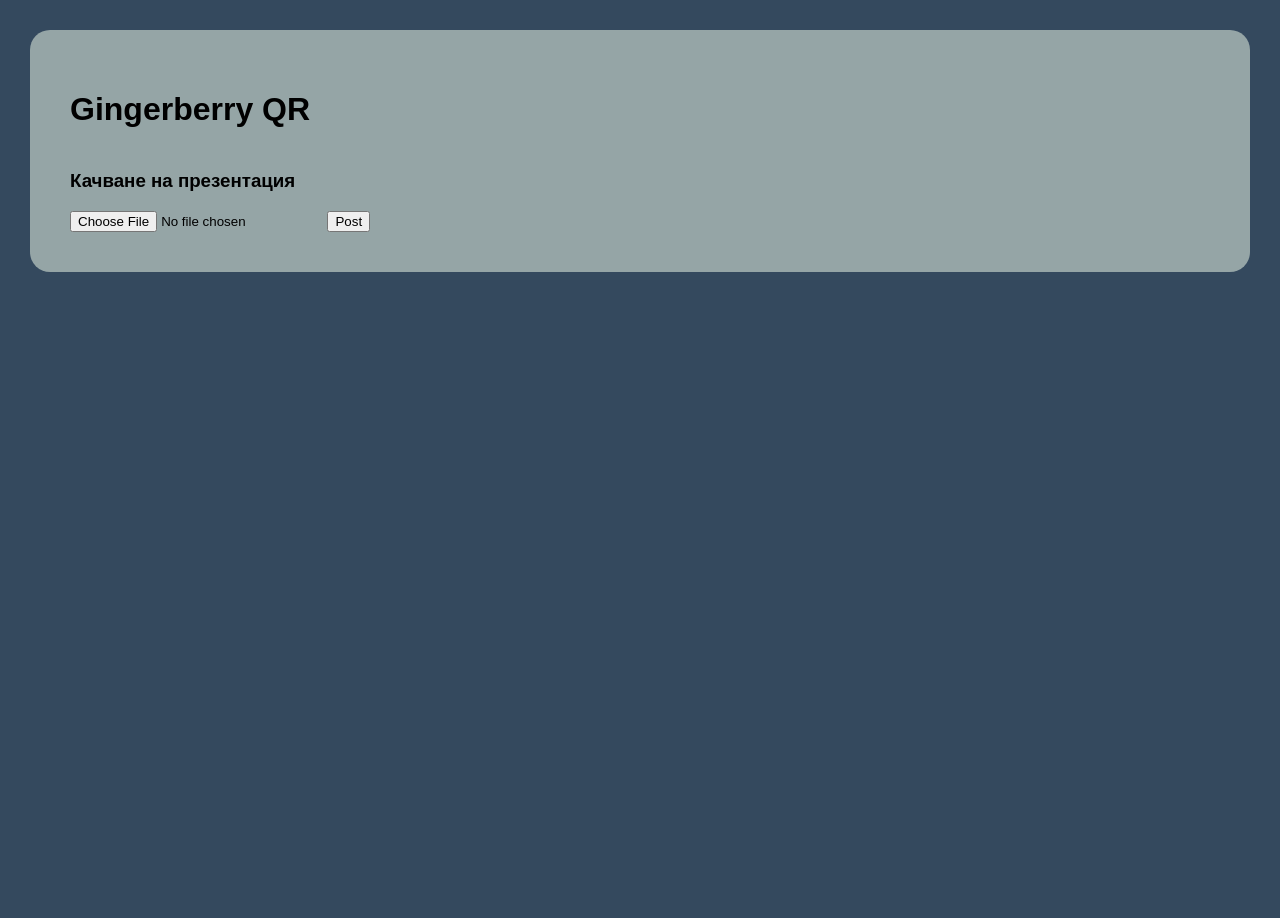
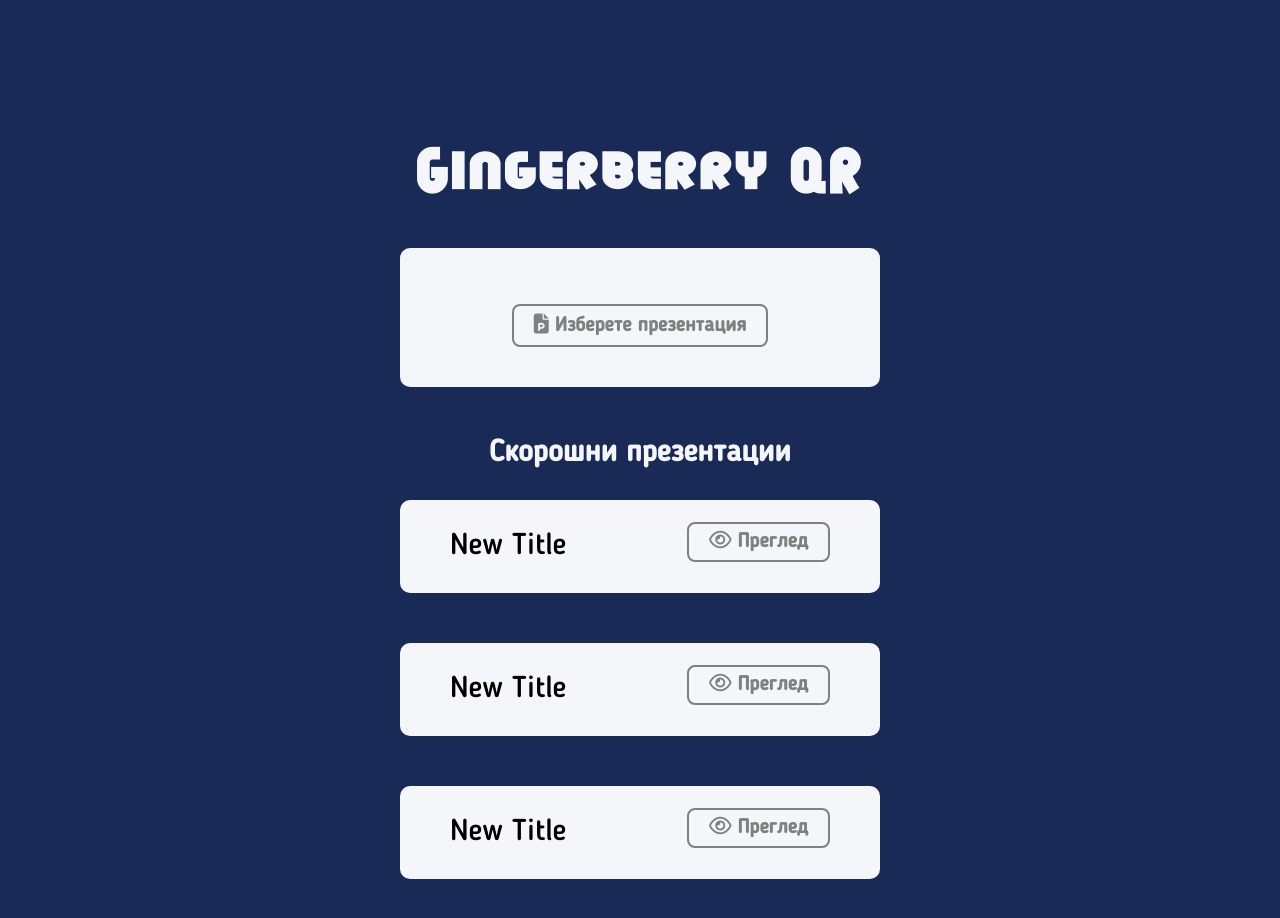
Before and after one commit to gingerberry/ginger-view, a plain HTML site: page index.html in a window 1280 px wide. Before the commit the page ends 800 px from the top, so only its background shows below. Drawn offline with Linux system fonts and the light colour scheme.

Commit message:
Add presentation uploading functionality
Co-authored-by: alfasketer <alfasketer@abv.com>

```diff
--- /dev/null
+++ b/css/style.css
@@ -0,0 +1,139 @@
+@font-face {
+	font-family: fuenFull;
+	src: url(../font/FEUEN___.TTF);
+}
+
+@font-face {
+	font-family: fuenHollow;
+	src: url(../font/FEUEON__.TTF);
+}
+
+@font-face {
+	font-family: bloggerSansMed;
+	src: url(../font/Blogger_Sans-Medium.otf);
+}
+
+body {
+	/*background: linear-gradient(to bottom right, #192a56, #40739e);*/
+	background: #192a56;
+	background-repeat: no-repeat;
+	background-size: cover;
+	margin: 0 auto;
+	height: 100vh;
+	font-family: bloggerSansMed;
+}
+
+.logo {
+	font-family: fuenFull;
+	letter-spacing: 4px;
+}
+
+h1 {
+	font-size: 60px;
+}
+
+h3 {
+	font-size: 30px;
+}
+
+.wrapper {
+	padding: 100px 5%;
+	width: 100%;
+	box-sizing: border-box;
+}
+
+.card {
+	position: relative;
+	margin-bottom: 50px;
+	width: 400px;
+	border-radius: 10px;
+	background-color: #f5f6fa;
+	padding: 20px 40px;
+}
+
+.upload {
+	padding-bottom: 40px;
+}
+
+.card>.presentation-title {
+	font-size: 30px;
+	text-align: left;
+}
+
+.card>.presentation-view {
+	text-align: right;
+}
+
+.card>.col {
+	float: left;
+	width: 50%;
+	padding: 10px;
+	box-sizing: border-box;
+}
+
+.presentation:after {
+	content: "";
+	display: table;
+	clear: both;
+}
+
+.center {
+	position: relative;
+	left: 50%;
+	transform: translateX(-50%);
+}
+
+.text-center {
+	text-align: center;
+}
+
+.white-color {
+	color: #f5f6fa;
+}
+
+.upload-btn-wrapper {
+	position: relative;
+	overflow: hidden;
+	display: inline-block;
+	cursor: pointer !important;
+}
+
+.btn {
+	margin-top: 20px;
+	border: 2px solid gray;
+	color: gray;
+	background-color: #f5f6fa;
+	padding: 8px 20px;
+	border-radius: 8px;
+	font-size: 20px;
+	font-weight: bold;
+	font-family: bloggerSansMed;
+	transition: all 0.2s ease-in-out;
+	cursor: pointer;
+}
+
+#submit-box {
+	margin-top: 40px;
+}
+
+.btn:hover {
+	border: 2px solid #e84118;
+	color: #e84118;
+}
+
+.upload-btn-wrapper:hover .btn {
+	border: 2px solid #e84118;
+	color: #e84118;
+}
+
+.upload-btn-wrapper input[type=file] {
+	font-size: 100px;
+	position: absolute;
+	left: 0;
+	top: 0;
+	opacity: 0;
+}
+
+.display-none {
+	display: none;
+}
--- a/index.html
+++ b/index.html
@@ -2,18 +2,36 @@
 
 <head>
 	<title>Gingerberry QR</title>
-	<link rel="stylesheet" type="text/css" href="style.css">
+	<link rel="stylesheet" type="text/css" href="css/style.css">
+	<script src="https://kit.fontawesome.com/4e422dd393.js" crossorigin="anonymous"></script>
 </head>
 
 <body>
 	<div class="wrapper">
-		<h1>Gingerberry QR</h1>
+		<div class="center text-center">
+			<h1 class="white-color logo">Gingerberry QR</h1>
+		</div>
+		<div class="card center text-center upload">
+			<form enctype="multipart/form-data">
 
-		<h3>Качване на презентация</h3>
-		<form enctype="multipart/form-data">
-			<input type="file" name="fileToUpload" id="fileToUpload">
-			<input type="submit" value="Post" onclick="onSelectFile()">
-		</form>
+				<p id="picked-file-name-box"></p>
 
+				<div class="upload-btn-wrapper" id="pick-box">
+					<button class="btn"><i class="fas fa-file-powerpoint"></i> Изберете презентация</button>
+					<input type="file" name="fileToUpload" onchange="toggleSubmitBox();" id="pick-input">
+				</div>
+
+				<div id="submit-box">
+					<a class="btn" onclick="uploadPresentation();"><i class="fas fa-upload"></i> Качете
+						презентацията</a>
+				</div>
+			</form>
+		</div>
+		<div class="center text-center">
+			<h3 class="white-color">Скорошни презентации</h3>
+		</div>
+		<div id="presentation-list"></div>
 	</div>
+
+	<script src="js/index.js"></script>
 </body>
--- /dev/null
+++ b/js/index.js
@@ -0,0 +1,76 @@
+let pickBox = document.getElementById("pick-box");
+let pickInput = document.getElementById("pick-input");
+let submitBox = document.getElementById("submit-box");
+let pickedFileNameBox = document.getElementById("picked-file-name-box");
+
+function extractFilename() {
+  let fullPath = pickInput.value;
+  let startIndex = (fullPath.indexOf('\\') >= 0 ? fullPath.lastIndexOf('\\') : fullPath.lastIndexOf('/'));
+  let filename = fullPath.substring(startIndex);
+
+  if (filename.indexOf('\\') === 0 || filename.indexOf('/') === 0) {
+    filename = filename.substring(1);
+  }
+
+  return filename;
+}
+
+function toggleSubmitBox() {
+  let fileName = extractFilename();
+  pickedFileNameBox.textContent = "Избран файл: " + fileName;
+
+  submitBox.style.display = "block";
+}
+
+function togglePickBox() {
+  pickBox.style.display = "block";
+  submitBox.style.display = "none";
+}
+
+function loadPresentations() {
+  let presentationList = document.getElementById("presentation-list");
+
+  for (let i = 0; i < 3; i++) {
+    let item = getPresentationItem();
+    presentationList.appendChild(item);
+  }
+}
+
+function getPresentationItem() {
+  let item = document.createElement("div");
+  item.className = "card center presentation";
+
+  let title = document.createElement("div");
+  title.className = "col presentation-title";
+  item.appendChild(title);
+
+  title.textContent = "New Title";
+
+  let view = document.createElement("div");
+  view.className = "col presentation-view";
+  item.appendChild(view);
+
+  view.innerHTML = "<a class='btn'><i class='fa fa-eye' aria-hidden='true'></i> Преглед</a>";
+
+  return item;
+}
+
+function uploadPresentation() {
+  let formdata = new FormData();
+  formdata.append("presentation", pickInput.files[0], extractFilename());
+
+  let requestOptions = {
+    method: 'POST',
+    mode: 'no-cors',
+    body: formdata,
+    redirect: 'follow'
+  };
+
+  fetch("http://localhost:9090/gingerberry/api/v1/presentation", requestOptions)
+    .then(response => response.text())
+    .then(result => console.log(result))
+    .catch(error => console.log('error', error));
+}
+
+togglePickBox();
+loadPresentations();
--- a/style.css
+++ b/style.css
@@ -1,12 +1,10 @@
 body {
-	background-color: #34495e;
-	margin: 30px;
-}
-
-.wrapper {
-	background-color: #95a5a6;
-	padding: 40px;
-	border-radius: 20px;
+	/*background: linear-gradient(to bottom right, #192a56, #40739e);*/
+	background: #192a56;
+	background-repeat: no-repeat;
+	background-size: cover;
+	margin: 0 auto;
+	height: 100vh;
 	font-family: Arial, Helvetica, sans-serif;
 }
 
@@ -14,6 +12,27 @@ h1 {
 	padding-bottom: 20px;
 }
 
-form {
-	background-color: #95a5a6;
+.wrapper {
+	padding: 100px 5%;
+	width: 100%;
+	box-sizing: border-box;
+	border-radius: 20px;
 }
+
+.card {
+	position: relative;
+	width: 500px;
+	border-radius: 3px;
+	background-color: #f5f6fa;
+	padding: 20px 40px;
+}
+
+.center {
+	position: relative;
+	left: 50%;
+	transform: translateX(-50%);
+}
+
+.text-center {
+	text-align: center;
+}
```
Also changed, not shown: main.js (deleted, +0 -28 lines), font/Blogger_Sans-Medium.otf (added), font/FEUEN___.TTF (added), font/FEUEON__.TTF (added), 1 other file.
